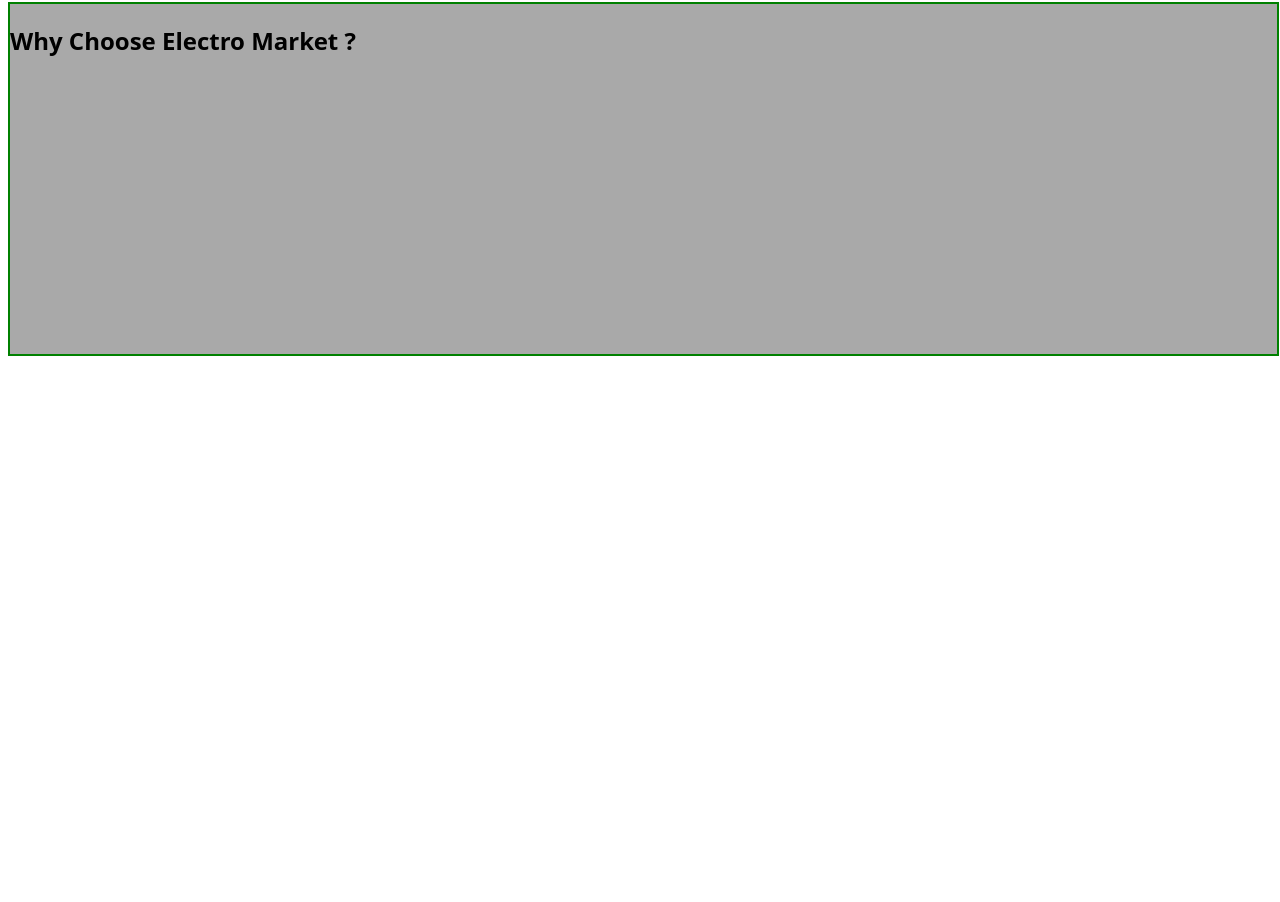
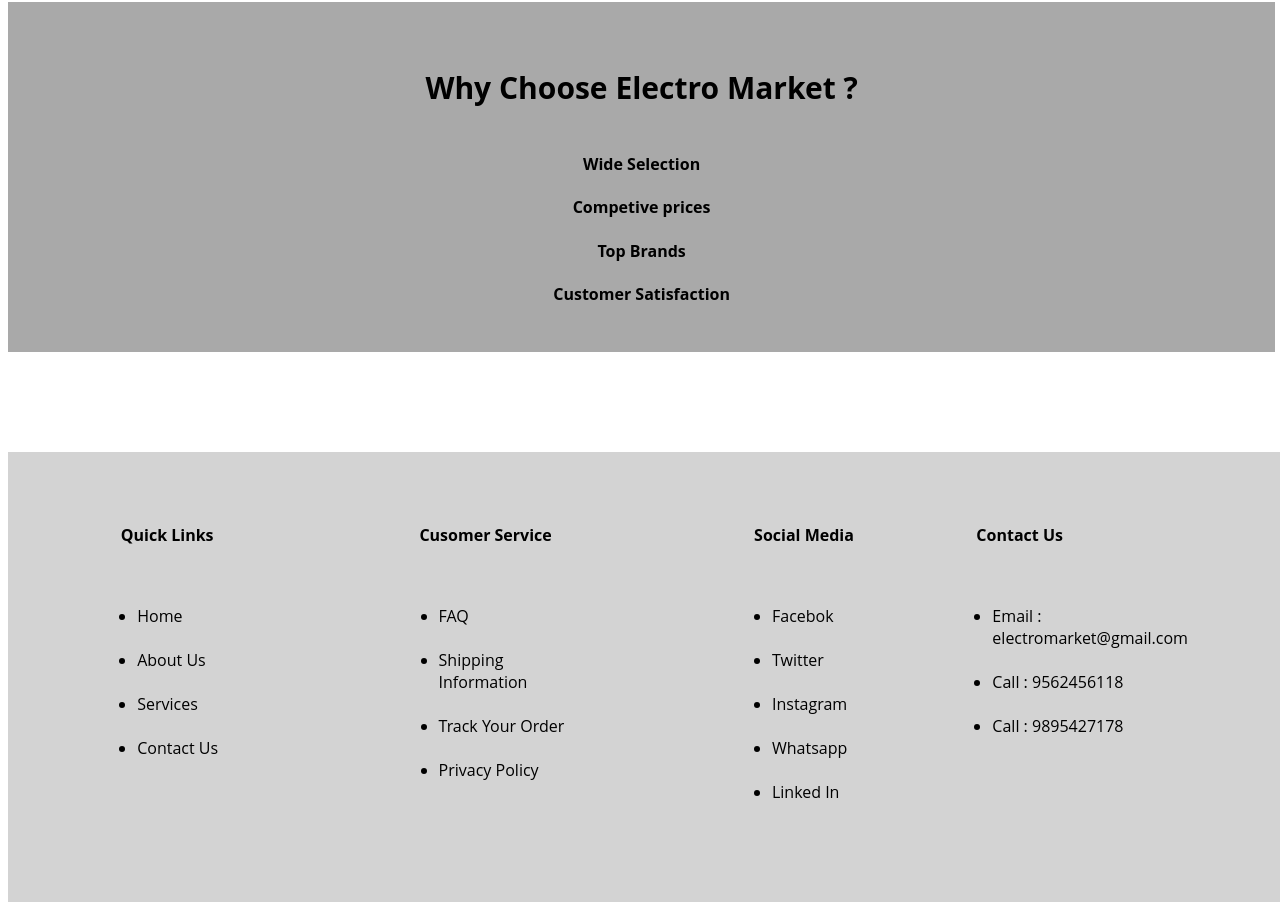
Before and after one commit to athulya116/Electo-market, a plain HTML site: page about.html in a window 1280 px wide. Shown: the part 1484-2386 px from the top of the page. Before the commit the page ends 1840 px from the top, so only its background shows below. Drawn offline with Linux system fonts and the light colour scheme.

Commit message:
nineth commit

```diff
--- a/about.html
+++ b/about.html
@@ -11,15 +11,19 @@
     <header class="home-header">
         <nav class="nav-bar">
             <ul class="nav-list-1">
-                <img  class="logo-img" src="#logo" alt="logo">
+                <img class="logo-img" src="#logo" alt="logo">
                 <li class="nav-item-top"><a href="index.html" class="nav-content"><h5>Home</h5></a></li>
                 <li class="nav-item-top"><a href="service.html" class="nav-content"><h5>Services</h5></a></li>
                 <li class="nav-item-top"><a href="about.html" class="nav-content"><h5>About Us</h5></a></li>
                 <li class="nav-item-top"><a href="contact.html" class="nav-content"><h5>Contact</h5></a></li>
-                <li><form action="">
+                <li>
+                    <form action="">
                         <input type="search" placeholder="What are you looking for? " class="nav-search">
-                </form></li>
-                <li> <img  class="user-profile-icon user" src="assets\icons\user-solid.svg" alt="userprofile" width="25px" height="25px"></li>
+                        <img  class="searchicon" src="assets\icons\magnifying-glass-solid.svg" width="16" height="16" alt="search" />
+
+                    </form>
+                </li>
+                <li> <img class="user-profile-icon user" src="assets\icons\user-solid.svg" alt="userprofile" width="25px" height="25px"></li>
                 <li><img class="wishlist user" src="assets\icons\heart-solid.svg" alt="wishlist" width="25px" height="25px"></li>
                 <li><img class="cart user" src="assets\icons\cart-shopping-solid.svg" alt="cart" width="25px" height="25px"></li>
             </ul>
@@ -34,7 +38,6 @@
         </nav>
     </header>
     <!-- ====== End of Header Section ====== -->
-
     <!-- ====== Section1 ====== -->
 
     <section class="about-section1">
@@ -44,7 +47,6 @@
 
     </section>
     <!-- ====== End of Section1-->
-
     <!-- ====== Section 2 ====== -->
     <section class="about-section2">
         <div class="about-section2-div1">
@@ -55,13 +57,14 @@
                 at affordable prices. Whether you’re looking for the latest smartphone, a powerful laptop, a smartwatch,
                 or a tablet, we’ve got you covered.
             </p>
-             <p>At Electro Market, we believe that technology should make life easier, more efficient,
+            <p>
+                At Electro Market, we believe that technology should make life easier, more efficient,
                 and more enjoyable. That’s why we carefully curate a wide selection of top-tier products
-             from the world’s leading brands, ensuring that you get nothing but the best.</p>
+                from the world’s leading brands, ensuring that you get nothing but the best.
+            </p>
         </div>
     </section>
     <!-- ====== End of Section2 ====== -->
-
     <!-- ====== Section3 ====== -->
     <section class="about-section3">
         <div class="about-section3-div1">
@@ -79,11 +82,71 @@
     <!-- ====== Section4 ====== -->
     <section class="about-section4">
         <div class="about-section4-div1">
-             <h2>Why Choose Electro Market ?</h2>
-
+            <h2 align="center">Why Choose Electro Market ?</h2>
+            <h4 align="center" class="ws">Wide Selection</h4>
+            <h4 align="center">Competive prices</h4>
+            <h4 align="center">Top Brands</h4>
+            <h4 align="center">Customer Satisfaction</h4>
         </div>
 
     </section>
     <!-- ====== End of Section4 ====== -->
+    <!-- ====== Footer section ======-->
+    <footer class="about-footer">
+        <div class="quicklinks">
+            <h4>Quick Links</h4><br />
+            <ul class="footer-quicklink-list">
+                <li><a href="index.html">Home</a></li>
+                <br>
+                <li><a href="about.html">About Us</a></li>
+                <br>
+                <li><a href="service.html">Services</a></li>
+                <br>
+                <li><a href="contact.html">Contact Us</a></li>
+                <br>
+            </ul>
+
+        </div>
+        <div class="customer-service">
+            <h4>Cusomer Service</h4><br />
+            <ul class="footer-customer-list">
+                <li><a href="#">FAQ</a></li>
+                <br />
+                <li><a href="#">Shipping Information</a></li>
+                <br />
+                <li><a href="#">Track Your Order</a></li>
+                <br />
+                <li><a href="#">Privacy Policy</a></li>
+                <br />
+            </ul>
+        </div>
+        <div class="social-media">
+            <h4>Social Media</h4><br />
+            <ul class="footer-social-list">
+                <li><a href="#">Facebok</a></li>
+                <br />
+                <li><a href="#">Twitter</a></li>
+                <br />
+                <li><a href="#">Instagram</a></li>
+                <br />
+                <li><a href="#">Whatsapp</a></li>
+                <br />
+                <li><a href="#">Linked In</a></li>
+                <br />
+            </ul>
+        </div>
+        <div class="contact-info">
+            <h4>Contact Us</h4><br />
+            <ul class="footer-contact-list">
+                <li>Email : <a href="mailto:athulyaathu9562@gmail.com"> electromarket@gmail.com</a></li>
+                <br />
+                <li>Call  :<a href="tel:9562456118"> 9562456118</a></li>
+                <br />
+                <li>Call  :<a href="tel:9895427118"> 9895427178</a></li>
+                <br />
+            </ul>
+        </div>
+    </footer>
+    <!-- ====== End of Footer section ======-->
 </body>
 </html>
--- a/assets/css/style.css
+++ b/assets/css/style.css
@@ -11,6 +11,8 @@
      right:0;
      bottom:0;
      background-color : white;
+     /*z-index:10;*/
+
  }
  .nav-list-1,.nav-list-2{
      display:flex;
@@ -318,13 +320,11 @@ footer .contact-info h4{
     margin-bottom:50px;
     width:100vw;
     height:80px;
-    border:2px solid pink;
 }
 .best-selling-laptops {
     margin-bottom:-60px;
     width: 100vw;
     height: 80px;
-    border: 2px solid pink;
 }
 .best-selling-smartphones h3,
 .best-selling-laptops h3,
@@ -339,7 +339,6 @@ footer .contact-info h4{
     margin-top:160px;
     width:100vw;
     height:80px;
-    border:2px solid green;
     margin-bottom:-140px;
 }
 .best-selling-smartwatches{
@@ -350,18 +349,18 @@ footer .contact-info h4{
     position:relative;
     margin-bottom:-260px;
 }
-.about-section1{
-    width:99vw;
-    height:350px;
-    position:relative;
-    top:80px;
-    left:0;
-    right:0;
-    background-color:gray;
-    text-align:center;
-    line-height:25px;
-    font-family:'Times New Roman', Times, serif;
-    color:#f5f5f5;
+.about-section1 {
+    width: 99vw;
+    height: 350px;
+    position: relative;
+    top: 80px;
+    left: 0;
+    right: 0;
+    background-color: gray;
+    text-align: center;
+    line-height: 25px;
+    font-family: 'Times New Roman', Times, serif;
+    color: #f5f5f5;
     z-index:-1;
 }
 .about-section1 h1{
@@ -376,27 +375,29 @@ footer .contact-info h4{
     font-size:25px;
     font-weight:bold;
 }
-.about-section2{
-    position:relative;
-    width:99vw;
-    height:350px;
-    left:0;
-    right:0;
-    top:150px;
-    background-color:#a9a9a9;
+.about-section2 {
+    position: relative;
+    width: 99vw;
+    height: 350px;
+    left: 0;
+    right: 0;
+    top: 150px;
+    background-color: #a9a9a9;
+    z-index: -1;
 }
-.about-section2-div1,.about-section3-div1{
-    width:65vw;
-    height:250px;
-    position:relative;
-    top:50px;
-    left:130px;
-    padding-left:100px;
-    padding-right:100px;
-    font-family:'Times New Roman', Times, serif;
-    color:black;
+.about-section2-div1, .about-section3-div1 {
+    width: 65vw;
+    height: 250px;
+    position: relative;
+    top: 50px;
+    left: 130px;
+    padding-left: 100px;
+    padding-right: 100px;
+    font-family: 'Times New Roman', Times, serif;
+    color: black;
+    z-index: -1;
 }
-.about-section2-div1 h2,.about-section3-div1 h3{
+.about-section2-div1 h2,.about-section3-div1 h3,.about-section4-div1 h2{
     font-size:30px;
     font-weight:bold;
 }
@@ -404,14 +405,15 @@ footer .contact-info h4{
     font-size:20px;
     font-weight:bold;
 }
-.about-section3{
-    width:99vw;
-    height:350px;
-    position:relative;
-    left:0;
-    right:0;
-    top:250px;
-    background-color:gray;
+.about-section3 {
+    width: 99vw;
+    height: 350px;
+    position: relative;
+    left: 0;
+    right: 0;
+    top: 250px;
+    background-color: gray;
+    z-index:-1;
 }
 .about-section3-div1 {
     color: #f5f5f5;
@@ -426,6 +428,31 @@ footer .contact-info h4{
     left: 0;
     right: 0;
     top: 350px;
-    border: 2px solid green;
     background-color: #a9a9a9;
+    z-index: -1;
 }
+.about-section4-div1{
+    padding-top:40px;
+}
+.about-section4-div1 h4{
+    position:relative;
+    top:20px;
+}
+
+.about-footer{
+   position:relative;
+   top:450px;
+}
+.searchicon{
+    position:relative;
+    top:5px;
+    right:35px;
+}
+.service-section1{
+    width:100vw;
+    height:350px;
+    border:2px solid green;
+    position:relative;
+    top:100px;
+    background-color:red;
+}
```
Also changed, not shown: contact.html (+1 -0 lines), index.html (+1 -0 lines), service.html (+11 -0 lines), assets/icons/magnifying-glass-solid.svg (added), assets/images/service/customersupport.png (added), assets/images/service/exprec.jpg (added), assets/images/service/securepayment.jpg (added), assets/images/service/shipping.png (added), assets/images/service/widerange.avif (added). Lines whose indentation alone changed are shown as unchanged.
